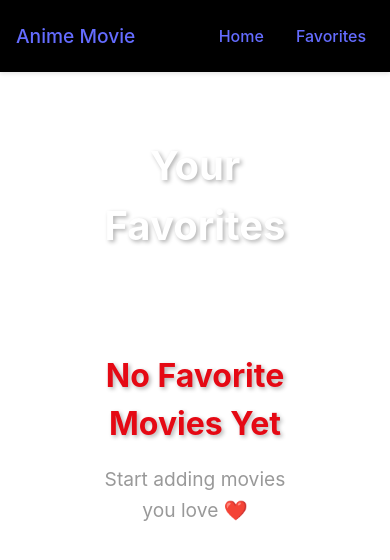
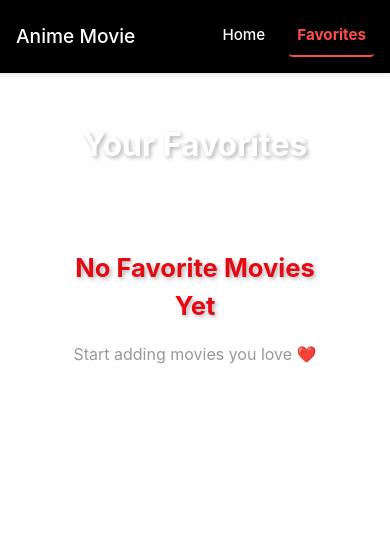
Before and after one commit to sanath2003git/movie_, a React (Vite) app in the folder frontend/: page /favorites in a window 390 px wide. Shown: the top 560 px of the page. Built offline with nearby package versions, Linux system fonts and the light colour scheme.

Commit message:
Added search filtering, favorites states, and navbar improvements

```diff
--- a/frontend/src/components/NavBar.jsx
+++ b/frontend/src/components/NavBar.jsx
@@ -1,16 +1,34 @@
-import { Link } from "react-router-dom";
+import { NavLink } from "react-router-dom"
 import "../css/Navbar.css"
 
 function NavBar() {
-    return <nav className="navbar">
-        <div className="navbar-brand">
-            <Link to="/">Anime Movie</Link>
-        </div>
-        <div className="navbar-links">
-            <Link to="/" className="nav-link">Home</Link>
-            <Link to="/favorites" className="nav-link">Favorites</Link>
-        </div>
+  return (
+    <nav className="navbar">
+      <div className="navbar-brand">
+        <NavLink to="/">Anime Movie</NavLink>
+      </div>
+
+      <div className="navbar-links">
+        <NavLink
+          to="/"
+          className={({ isActive }) =>
+            isActive ? "nav-link active" : "nav-link"
+          }
+        >
+          Home
+        </NavLink>
+
+        <NavLink
+          to="/favorites"
+          className={({ isActive }) =>
+            isActive ? "nav-link active" : "nav-link"
+          }
+        >
+          Favorites
+        </NavLink>
+      </div>
     </nav>
+  )
 }
 
 export default NavBar
--- a/frontend/src/css/Favorites.css
+++ b/frontend/src/css/Favorites.css
@@ -33,13 +33,13 @@
   line-height: 1.6;
 }
 
-
-/* Animation for new favorites being added */
+/* Animation for cards */
 @keyframes fadeIn {
   from {
     opacity: 0;
     transform: translateY(20px);
   }
+
   to {
     opacity: 1;
     transform: translateY(0);
@@ -49,3 +49,25 @@
 .movies-grid > * {
   animation: fadeIn 0.3s ease-out forwards;
 }
+
+@media (max-width: 768px) {
+  .favorites {
+    padding: 1rem;
+  }
+
+  .favorites h2 {
+    font-size: 2rem;
+  }
+
+  .favorites-empty {
+    padding: 3rem 1rem;
+  }
+
+  .favorites-empty h2 {
+    font-size: 1.6rem;
+  }
+
+  .favorites-empty p {
+    font-size: 1rem;
+  }
+}
--- a/frontend/src/css/Home.css
+++ b/frontend/src/css/Home.css
@@ -42,6 +42,29 @@
   background-color: #f40612;
 }
 
+.movies-grid {
+  display: grid;
+  grid-template-columns: repeat(auto-fit, minmax(300px, 1fr));
+  gap: 1.5rem;
+  padding: 1rem;
+  width: 100%;
+  box-sizing: border-box;
+}
+
+.no-results {
+  text-align: center;
+  width: 100%;
+  padding: 4rem 1rem;
+}
+
+.no-results h2 {
+  font-size: 2rem;
+  margin-bottom: 1rem;
+}
+
+.no-results p {
+  color: #999;
+}
 
 @media (max-width: 639px) {
   .home {
@@ -50,14 +73,10 @@
 
   .search-form {
     margin-bottom: 1rem;
+    flex-direction: column;
+  }
+
+  .search-button {
+    width: 100%;
   }
 }
-
-.movies-grid {
-  display: grid;
-  grid-template-columns: repeat(auto-fit, minmax(300px, 1fr));
-  gap: 1.5rem;
-  padding: 1rem;
-  width: 100%;
-  box-sizing: border-box;
-}
--- a/frontend/src/css/Navbar.css
+++ b/frontend/src/css/Navbar.css
@@ -12,20 +12,33 @@
   font-weight: bold;
 }
 
+.navbar-brand a {
+  color: white;
+  text-decoration: none;
+}
+
 .navbar-links {
   display: flex;
   gap: 2rem;
 }
 
 .nav-link {
+  color: white;
+  text-decoration: none;
   font-size: 1rem;
   padding: 0.5rem 1rem;
   border-radius: 4px;
-  transition: background-color 0.2s;
+  transition: 0.2s ease;
 }
 
 .nav-link:hover {
   background-color: rgba(255, 255, 255, 0.1);
+}
+
+.nav-link.active {
+  color: #ff4d4d;
+  font-weight: bold;
+  border-bottom: 2px solid #ff4d4d;
 }
 
 @media (max-width: 768px) {
@@ -43,5 +56,6 @@
 
   .nav-link {
     padding: 0.5rem;
+    font-size: 0.95rem;
   }
 }
--- a/frontend/src/pages/Home.jsx
+++ b/frontend/src/pages/Home.jsx
@@ -72,6 +72,10 @@ function Home({ favorites, setFavorites }) {
     e.preventDefault()
   }
 
+  const filteredMovies = movies.filter((movie) =>
+    movie.title.toLowerCase().includes(searchQuery.toLowerCase())
+  )
+
   return (
     <div className="home">
       <form onSubmit={handleSearch} className="search-form">
@@ -89,20 +93,21 @@ function Home({ favorites, setFavorites }) {
       </form>
 
       <div className="movies-grid">
-        {movies
-          .filter((movie) =>
-            movie.title
-              .toLowerCase()
-              .includes(searchQuery.toLowerCase())
-          )
-          .map((movie) => (
+        {filteredMovies.length === 0 ? (
+          <div className="no-results">
+            <h2>No movies found 🎬</h2>
+            <p>Try another search.</p>
+          </div>
+        ) : (
+          filteredMovies.map((movie) => (
             <MovieCard
               key={movie.id}
               movie={movie}
               favorites={favorites}
               setFavorites={setFavorites}
             />
-          ))}
+          ))
+        )}
       </div>
     </div>
   )
```
